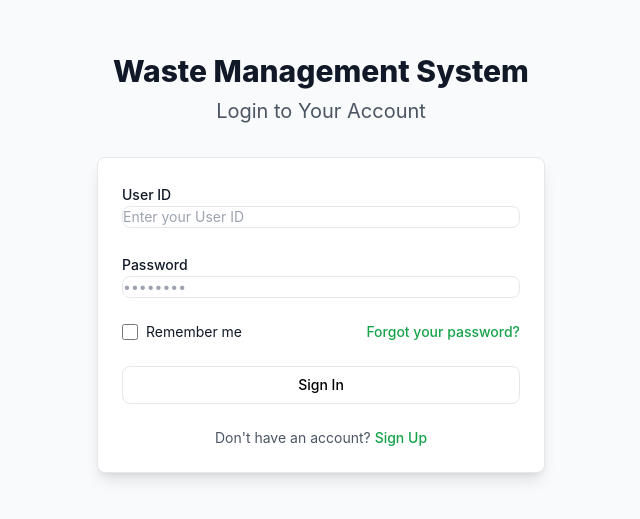
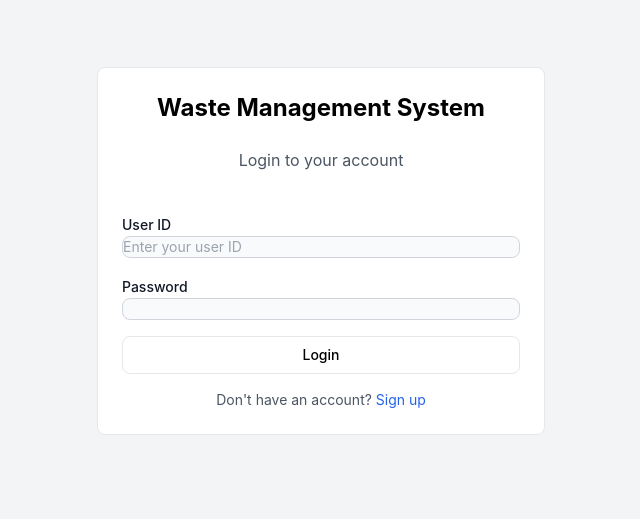
Before and after one commit to Vionarose9/Waste-Management-System, a React (Create React App) app in the folder frontend/: page /user/login in a window 1280 px wide. Shown: the part 149-668 px from the top of the page, without its empty margins (319-959 px from the left). Built offline with nearby package versions, Linux system fonts and the light colour scheme.

Commit message:
changed app.py

```diff
--- a/frontend/package.json
+++ b/frontend/package.json
@@ -3,6 +3,7 @@
   "version": "0.1.0",
   "private": true,
   "dependencies": {
+    "@mui/material": "^6.1.6",
     "@testing-library/jest-dom": "^5.17.0",
     "@testing-library/react": "^13.4.0",
     "@testing-library/user-event": "^13.5.0",
@@ -45,6 +46,7 @@
     ]
   },
   "devDependencies": {
+    "@babel/plugin-proposal-private-property-in-object": "^7.21.11",
     "autoprefixer": "^10.4.20",
     "postcss": "^8.4.47",
     "tailwindcss": "^3.4.14"
--- a/frontend/src/pages/UserLogin.js
+++ b/frontend/src/pages/UserLogin.js
@@ -1,162 +1,113 @@
 import React, { useState } from 'react';
-import { Label, TextInput, Button, Card } from 'flowbite-react';
 import axios from 'axios';
+import { Button, Label, TextInput, Card, Alert } from 'flowbite-react';
+import { useNavigate } from 'react-router-dom';
 
-const Login = () => {
-  const [loginData, setLoginData] = useState({
+export default function Login() {
+  const navigate = useNavigate();
+  const [formData, setFormData] = useState({
     userId: '',
     password: ''
   });
-
-  const [errors, setErrors] = useState({});
   const [isLoading, setIsLoading] = useState(false);
+  const [message, setMessage] = useState({ type: '', content: '' });
 
   const handleChange = (e) => {
     const { name, value } = e.target;
-    setLoginData(prevState => ({
+    setFormData(prevState => ({
       ...prevState,
       [name]: value
     }));
   };
 
+  const showMessage = (type, content) => {
+    setMessage({ type, content });
+    setTimeout(() => setMessage({ type: '', content: '' }), 5000);
+  };
+
   const validateForm = () => {
-    const newErrors = {};
-
-    if (!loginData.userId.trim()) {
-      newErrors.userId = 'User ID is required';
+    if (formData.userId.length < 4) {
+      showMessage('failure', "User ID must be at least 4 characters.");
+      return false;
     }
-
-    if (!loginData.password) {
-      newErrors.password = 'Password is required';
+    if (formData.password.length < 6) {
+      showMessage('failure', "Password must be at least 6 characters.");
+      return false;
     }
-
-    setErrors(newErrors);
-    return Object.keys(newErrors).length === 0;
+    return true;
   };
 
   const handleSubmit = async (e) => {
     e.preventDefault();
+    if (!validateForm()) return;
 
-    if (validateForm()) {
     setIsLoading(true);
     try {
-        const response = await axios.post('http://localhost:5000/api/login', loginData);
+      const response = await axios.post('http://localhost:5000/login', formData);
+      showMessage('success', response.data.message);
 
-        if (response.data.success) {
-          // Store the token or user data in localStorage/context
-          localStorage.setItem('userId', response.data.userId);
+      // Store the token and user data
+      localStorage.setItem('token', response.data.token);
+      localStorage.setItem('user', JSON.stringify(response.data.user));
 
-          // Show success message
-          alert('Login Successful!');
-
-          // Redirect to dashboard (implement your routing logic here)
-          // history.push('/dashboard');
+      // Redirect to dashboard or home page after successful login
+      navigate('/dashboard');
+    } catch (error) {
+      if (axios.isAxiosError(error) && error.response) {
+        showMessage('failure', error.response.data.error);
+      } else {
+        showMessage('failure', "An error occurred during login");
       }
-      } catch (error) {
-        setErrors({
-          login: error.response?.data?.message || 'An error occurred during login'
-        });
     } finally {
       setIsLoading(false);
-      }
     }
   };
 
   return (
-    <div className="min-h-screen bg-gray-50 flex flex-col justify-center py-12 sm:px-6 lg:px-8">
-      <div className="sm:mx-auto sm:w-full sm:max-w-md">
-        <h2 className="mt-6 text-center text-3xl font-extrabold text-gray-900">
-          Waste Management System
-        </h2>
-        <h3 className="mt-2 text-center text-xl text-gray-600">
-          Login to Your Account
-        </h3>
-      </div>
-
-      <div className="mt-8 sm:mx-auto sm:w-full sm:max-w-md">
-        <Card className="shadow-lg">
-          <form onSubmit={handleSubmit} className="space-y-6">
-            {errors.login && (
-              <div className="bg-red-50 border border-red-400 text-red-700 px-4 py-3 rounded relative" role="alert">
-                {errors.login}
-              </div>
-            )}
-
+    <div className="flex items-center justify-center min-h-screen bg-gray-100">
+      <Card className="w-full max-w-md">
+        <h2 className="text-2xl font-bold text-center mb-2">Waste Management System</h2>
+        <p className="text-center text-gray-600 mb-6">Login to your account</p>
+        <form onSubmit={handleSubmit} className="flex flex-col gap-4">
           <div>
             <Label htmlFor="userId" value="User ID" />
             <TextInput
               id="userId"
               name="userId"
               type="text"
-                placeholder="Enter your User ID"
-                value={loginData.userId}
+              placeholder="Enter your user ID"
+              required
+              value={formData.userId}
               onChange={handleChange}
-                color={errors.userId ? 'failure' : 'default'}
-                helperText={errors.userId && <span className="text-red-600">{errors.userId}</span>}
-                disabled={isLoading}
             />
           </div>
-
           <div>
             <Label htmlFor="password" value="Password" />
             <TextInput
               id="password"
               name="password"
               type="password"
-                placeholder="••••••••"
-                value={loginData.password}
+              required
+              value={formData.password}
               onChange={handleChange}
-                color={errors.password ? 'failure' : 'default'}
-                helperText={errors.password && <span className="text-red-600">{errors.password}</span>}
-                disabled={isLoading}
             />
           </div>
-
-            <div className="flex items-center justify-between">
-              <div className="flex items-center">
-                <input
-                  id="remember-me"
-                  name="remember-me"
-                  type="checkbox"
-                  className="h-4 w-4 text-green-600 focus:ring-green-500 border-gray-300 rounded"
-                  disabled={isLoading}
-                />
-                <label htmlFor="remember-me" className="ml-2 block text-sm text-gray-900">
-                  Remember me
-                </label>
-              </div>
-
-              <div className="text-sm">
-                <a href="#" className="font-medium text-green-600 hover:text-green-500">
-                  Forgot your password?
-                </a>
-              </div>
-            </div>
-
-            <div>
-              <Button
-                type="submit"
-                color="success"
-                className="w-full"
-                disabled={isLoading}
-              >
-                {isLoading ? 'Signing in...' : 'Sign In'}
+          {message.content && (
+            <Alert color={message.type === 'success' ? 'success' : 'failure'}>
+              {message.content}
+            </Alert>
+          )}
+          <Button type="submit" disabled={isLoading}>
+            {isLoading ? "Logging in..." : "Login"}
           </Button>
-            </div>
-          </form>
-
-          <div className="mt-6 text-center">
-            <p className="text-sm text-gray-600">
+          <p className="text-center text-sm text-gray-600">
             Don't have an account?{' '}
-              <a href="#" className="font-medium text-green-600 hover:text-green-500">
-                Sign Up
+            <a href="/signup" className="text-blue-600 hover:underline">
+              Sign up
             </a>
           </p>
-          </div>
+        </form>
       </Card>
     </div>
-    </div>
   );
-};
-
-export default Login;
+}
--- a/frontend/src/pages/UserSignup.js
+++ b/frontend/src/pages/UserSignup.js
@@ -1,10 +1,6 @@
 import React, { useState } from 'react';
 import axios from 'axios';
-import { Button } from "@/components/ui/button";
-import { Input } from "@/components/ui/input";
-import { Label } from "@/components/ui/label";
-import { Card, CardContent, CardDescription, CardHeader, CardTitle } from "@/components/ui/card";
-import { toast } from "@/components/ui/use-toast";
+import { Button, Label, TextInput, Card, Alert } from 'flowbite-react';
 
 export default function SignUp() {
   const [formData, setFormData] = useState({
@@ -14,6 +10,7 @@ export default function SignUp() {
     confirmPassword: ''
   });
   const [isLoading, setIsLoading] = useState(false);
+  const [message, setMessage] = useState({ type: '', content: '' });
 
   const handleChange = (e) => {
     const { name, value } = e.target;
@@ -23,37 +20,26 @@ export default function SignUp() {
     }));
   };
 
+  const showMessage = (type, content) => {
+    setMessage({ type, content });
+    setTimeout(() => setMessage({ type: '', content: '' }), 5000); // Clear message after 5 seconds
+  };
+
   const validateForm = () => {
     if (formData.name.length < 2) {
-      toast({
-        title: "Error",
-        description: "Name must be at least 2 characters.",
-        variant: "destructive",
-      });
+      showMessage('failure', "Name must be at least 2 characters.");
       return false;
     }
     if (formData.userId.length < 4) {
-      toast({
-        title: "Error",
-        description: "User ID must be at least 4 characters.",
-        variant: "destructive",
-      });
+      showMessage('failure', "User ID must be at least 4 characters.");
       return false;
     }
     if (formData.password.length < 6) {
-      toast({
-        title: "Error",
-        description: "Password must be at least 6 characters.",
-        variant: "destructive",
-      });
+      showMessage('failure', "Password must be at least 6 characters.");
       return false;
     }
     if (formData.password !== formData.confirmPassword) {
-      toast({
-        title: "Error",
-        description: "Passwords don't match",
-        variant: "destructive",
-      });
+      showMessage('failure', "Passwords don't match");
       return false;
     }
     return true;
@@ -66,24 +52,13 @@ export default function SignUp() {
     setIsLoading(true);
     try {
       const response = await axios.post('http://localhost:5000/signup', formData);
-      toast({
-        title: "Account created",
-        description: response.data.message,
-      });
+      showMessage('success', response.data.message);
       setFormData({ name: '', userId: '', password: '', confirmPassword: '' });
     } catch (error) {
       if (axios.isAxiosError(error) && error.response) {
-        toast({
-          title: "Error",
-          description: error.response.data.error,
-          variant: "destructive",
-        });
+        showMessage('failure', error.response.data.error);
       } else {
-        toast({
-          title: "Error",
-          description: "An error occurred during signup",
-          variant: "destructive",
-        });
+        showMessage('failure', "An error occurred during signup");
       }
     } finally {
       setIsLoading(false);
@@ -91,65 +66,66 @@ export default function SignUp() {
   };
 
   return (
-    <div className="container mx-auto flex items-center justify-center min-h-screen">
+    <div className="flex items-center justify-center min-h-screen bg-gray-100">
       <Card className="w-full max-w-md">
-        <CardHeader>
-          <CardTitle className="text-2xl font-bold text-center">Waste Management System</CardTitle>
-          <CardDescription className="text-center">Create your account</CardDescription>
-        </CardHeader>
-        <CardContent>
-          <form onSubmit={handleSubmit} className="space-y-6">
+        <h2 className="text-2xl font-bold text-center mb-2">Waste Management System</h2>
+        <p className="text-center text-gray-600 mb-6">Create your account</p>
+        <form onSubmit={handleSubmit} className="flex flex-col gap-4">
           <div>
-              <Label htmlFor="name">Full Name</Label>
-              <Input
+            <Label htmlFor="name" value="Full Name" />
+            <TextInput
               id="name"
               name="name"
+              type="text"
+              placeholder="John Doe"
+              required
               value={formData.name}
               onChange={handleChange}
-                placeholder="John Doe"
-                required
             />
           </div>
           <div>
-              <Label htmlFor="userId">User ID</Label>
-              <Input
+            <Label htmlFor="userId" value="User ID" />
+            <TextInput
               id="userId"
               name="userId"
+              type="text"
+              placeholder="johndoe123"
+              required
               value={formData.userId}
               onChange={handleChange}
-                placeholder="johndoe123"
-                required
             />
           </div>
           <div>
-              <Label htmlFor="password">Password</Label>
-              <Input
+            <Label htmlFor="password" value="Password" />
+            <TextInput
               id="password"
               name="password"
               type="password"
+              required
               value={formData.password}
               onChange={handleChange}
-                placeholder="••••••••"
-                required
             />
           </div>
           <div>
-              <Label htmlFor="confirmPassword">Confirm Password</Label>
-              <Input
+            <Label htmlFor="confirmPassword" value="Confirm Password" />
+            <TextInput
               id="confirmPassword"
               name="confirmPassword"
               type="password"
+              required
               value={formData.confirmPassword}
               onChange={handleChange}
-                placeholder="••••••••"
-                required
             />
           </div>
-            <Button type="submit" className="w-full" disabled={isLoading}>
+          {message.content && (
+            <Alert color={message.type === 'success' ? 'success' : 'failure'}>
+              {message.content}
+            </Alert>
+          )}
+          <Button type="submit" disabled={isLoading}>
             {isLoading ? "Signing up..." : "Sign up"}
           </Button>
         </form>
-        </CardContent>
       </Card>
     </div>
   );
```
Also changed, not shown: 2 other files (tests, documents, lock files or other folders). Lines whose indentation alone changed are shown as unchanged.
